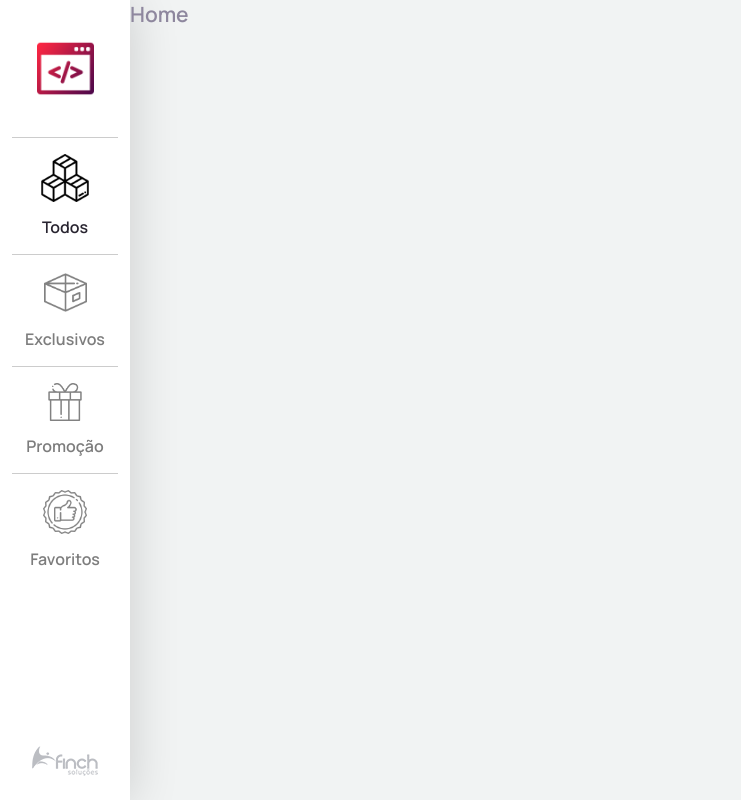
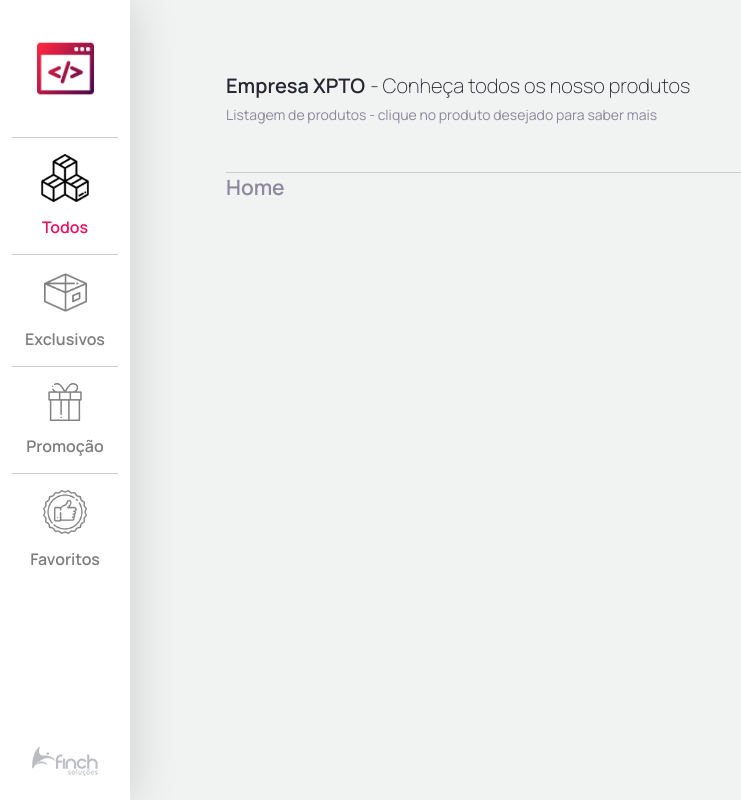
Before and after one commit to finch-solucoes/desenvolvedor-frontend, a React (Create React App) app: page / in a window 1280 px wide. Shown: the whole page, without its empty margins (0-741 px from the left). Built offline with nearby package versions, Linux system fonts and the light colour scheme.

Commit message:
feat: create Header component

```diff
--- /dev/null
+++ b/src/components/Header/index.tsx
@@ -0,0 +1,21 @@
+import React from 'react';
+
+import { Container, InfoPage } from './styles';
+
+const Header: React.FC = () => {
+  return (
+    <Container>
+      <InfoPage>
+        <div>
+          <h1>Empresa XPTO</h1>
+          <span> - Conheça todos os nosso produtos</span>
+        </div>
+        <small>
+          Listagem de produtos - clique no produto desejado para saber mais
+        </small>
+      </InfoPage>
+    </Container>
+  );
+};
+
+export default Header;
--- /dev/null
+++ b/src/components/Header/styles.ts
@@ -0,0 +1,34 @@
+import styled from 'styled-components';
+
+import colors from '../../styles/colors';
+
+export const Container = styled.header`
+  display: flex;
+  padding: 72px 0 48px;
+  border-bottom: 1px solid #ccc;
+`;
+
+export const InfoPage = styled.div`
+  div {
+    display: flex;
+    align-items: center;
+    color: ${colors.darkText};
+
+    h1 {
+      display: inline-block;
+      font-size: 20px;
+    }
+
+    span {
+      font-size: 20px;
+      font-weight: 200;
+      margin-left: 5px;
+    }
+  }
+
+  small {
+    display: block;
+    font-size: 14px;
+    margin-top: 6px;
+  }
+`;
--- a/src/components/MainLayout/styles.ts
+++ b/src/components/MainLayout/styles.ts
@@ -6,5 +6,6 @@ export const Container = styled.div`
 
   section {
     flex: 1;
+    padding: 0 64px 0 96px;
   }
 `;
--- a/src/components/Menu/index.tsx
+++ b/src/components/Menu/index.tsx
@@ -16,19 +16,19 @@ const Menu: React.FC = () => {
       </Logo>
       <Item to="/" exact>
         <img src={suppliesImg} alt="ícone todos os produtos" />
-        <span>Todos</span>
+        <strong>Todos</strong>
       </Item>
       <Item to="/exclusives">
         <img src={boxImg} alt="ícone produtos exclusivos" />
-        <span>Exclusivos</span>
+        <strong>Exclusivos</strong>
       </Item>
       <Item to="/promotion">
         <img src={giftBoxImg} alt="ícone produtos em promoção" />
-        <span>Promoção</span>
+        <strong>Promoção</strong>
       </Item>
       <Item to="/favorites">
         <img src={recommendedImg} alt="ícone produtos favoritos" />
-        <span>Favoritos</span>
+        <strong>Favoritos</strong>
       </Item>
 
       <FinchLogo>
--- a/src/components/Menu/styles.ts
+++ b/src/components/Menu/styles.ts
@@ -36,8 +36,8 @@ export const Item = styled(NavLink)`
       opacity: 1;
     }
 
-    span {
-      color: ${colors.darkText};
+    strong {
+      color: ${colors.primary};
     }
   }
 
@@ -47,11 +47,9 @@ export const Item = styled(NavLink)`
     transition: opacity 0.2s ease;
   }
 
-  span {
+  strong {
     color: ${colors.grayText};
     font-size: 16px;
-    font-weight: 600;
-    letter-spacing: 0px;
     transition: color 0.2s ease;
   }
 `;
--- a/src/pages/Home/index.tsx
+++ b/src/pages/Home/index.tsx
@@ -1,7 +1,14 @@
 import React from 'react';
 
+import Header from '../../components/Header';
+
 const Home: React.FC = () => {
-  return <h1>Home</h1>;
+  return (
+    <>
+      <Header />
+      <h1>Home</h1>
+    </>
+  );
 };
 
 export default Home;
--- a/src/styles/colors.ts
+++ b/src/styles/colors.ts
@@ -1,4 +1,5 @@
 export default {
+  primary: '#EF0E5A',
   background: '#F1F3F3',
   text: '#8E879E',
   grayText: '#7D7D7D',
```
